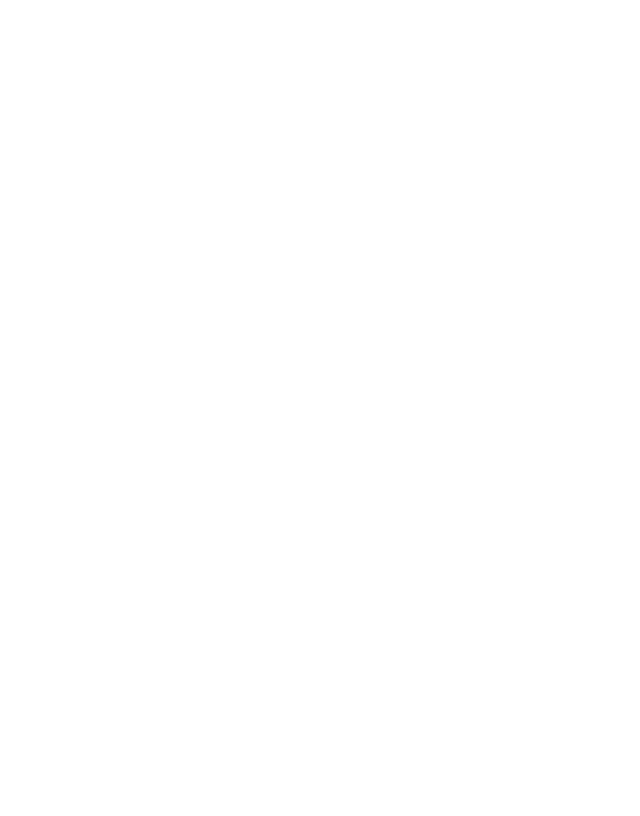
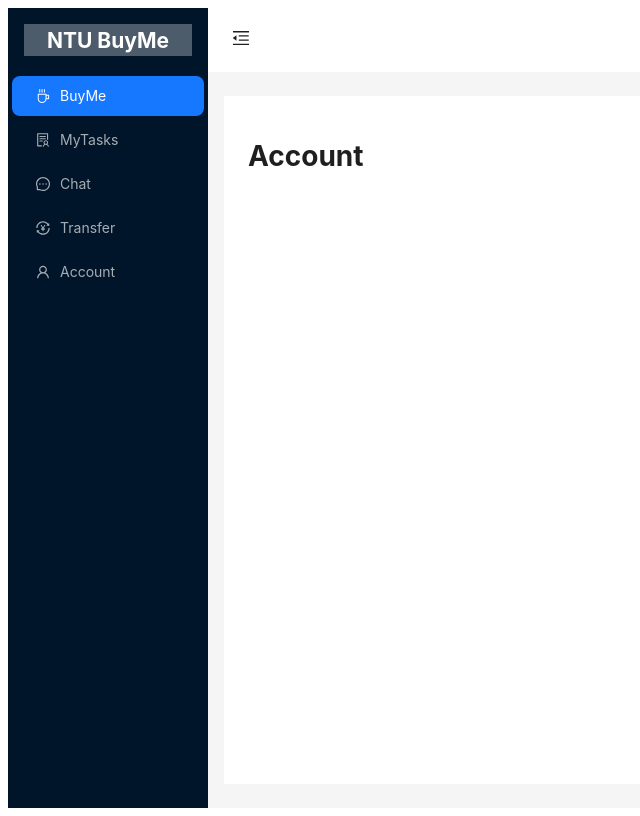
Before and after one commit to tsailawrence/NTUBuyME, a React (Create React App) app in the folder frontend/: page /account in a window 1280 px wide. Before the commit this address had no page. Shown: the whole page, without its empty margins (0-640 px from the left). Built offline with nearby package versions, Linux system fonts and the light colour scheme.

Commit message:
update react router

```diff
--- a/frontend/src/App.js
+++ b/frontend/src/App.js
@@ -5,25 +5,34 @@ import Login from './pages/Login';
 import MainPage from './pages/MainPage';
 import Register from './pages/Register'
 import { BrowserRouter as Router, Route, Routes, Navigate } from 'react-router-dom';
+import MyTasks from './pages/MyTasks';
+import NavBar from './pages/NavBar';
+import {
+  MenuFoldOutlined,
+  MenuUnfoldOutlined,
+  UserOutlined,
+  MessageOutlined,
+  TransactionOutlined,
+  CoffeeOutlined,
+  SolutionOutlined
+} from '@ant-design/icons';
+import { Layout, Menu } from 'antd';
+
+const { Header, Sider, Content } = Layout;
 
 
 function App() {
   const [login, setLogin] = useState(false);
-  // console.log(login)
+  const [collapsed, setCollapsed] = useState(false);
+  const [key, setKey] = useState(1);
 
   return (
-    <>
-      <Router>
-        <Routes>
-          {/* {login ? <MainPage /> : <Login setLogin={setLogin} />} */}
-          {/* <Route path="/" element={login ? <MainPage /> : <Navigate path="/login" />} /> */}
-          <Route path="/" element={<MainPage />} />
-          <Route path="/login" element={<Login login={login} setLogin={setLogin} />} />
-          <Route path="/register" element={<Register />} />
-        </Routes>
-      </Router>
-
-    </>
+    <Router>
+      <Layout>
+        <NavBar setKey={setKey} collapsed={collapsed} />
+        <MainPage collapsed={collapsed} setCollapsed={setCollapsed} />
+      </Layout>
+    </Router>
   )
 }
 
--- a/frontend/src/index.js
+++ b/frontend/src/index.js
@@ -1,5 +1,6 @@
 import React from 'react';
 import ReactDOM from 'react-dom/client';
+import { BrowserRouter } from 'react-router-dom';
 import App from './App';
 
 const root = ReactDOM.createRoot(document.getElementById('root'));
--- a/frontend/src/pages/MainPage.js
+++ b/frontend/src/pages/MainPage.js
@@ -9,81 +9,20 @@ import {
     SolutionOutlined
 } from '@ant-design/icons';
 import { Layout, Menu } from 'antd';
-
 import BuyMe from './BuyMe';
-import MyTasks from './MyTasks';
 import Chat from './Chat';
 import Transfer from './Transfer';
 import Account from './Account'
+import Login from './Login';
+import Register from './Register'
+import MyTasks from './MyTasks';
+import { BrowserRouter as Router, Route, Routes, Navigate } from 'react-router-dom';
 
 const { Header, Sider, Content } = Layout;
 
-function MainPage() {
-    const [collapsed, setCollapsed] = useState(false);
-    const [key, setKey] = useState(1);
-
-    function content() {
-        switch (key) {
-            case "2":
-                return <MyTasks></MyTasks>
-            case "3":
-                return <Chat></Chat>
-            case "4":
-                return <Transfer></Transfer>
-            case "5":
-                return <Account></Account>
-            default:
-                return <BuyMe></BuyMe>
-        }
-    }
+function MainPage({ collapsed, setCollapsed }) {
 
     return (
-        <Layout>
-            <Sider trigger={null} collapsible collapsed={collapsed} style={{
-                overflow: 'auto', height: '100vh', left: 0, top:
-                    0, bottom: 0,
-            }}>
-                <div className="logo" style={{
-                    color: "white", display: "flex", alignItems: "center",
-                    justifyContent: "Center"
-                }}>
-                    <h1>NTU BuyMe</h1>
-                </div>
-                <Menu theme="dark" mode="inline" defaultSelectedKeys={['1']} onClick={(e) => setKey(e.key)}
-                    items={[
-                        {
-                            key: '1',
-                            icon:
-                                <CoffeeOutlined />,
-                            label: 'BuyMe',
-                        },
-                        {
-                            key: '2',
-                            icon:
-                                <SolutionOutlined />,
-                            label: 'MyTasks',
-                        },
-                        {
-                            key: '3',
-                            icon:
-                                <MessageOutlined />,
-                            label: 'Chat',
-                        },
-                        {
-                            key: '4',
-                            icon:
-                                <TransactionOutlined />,
-                            label: 'Transfer',
-                        },
-                        {
-                            key: '5',
-                            icon:
-                                <UserOutlined />,
-                            label: 'Account',
-                        },
-                    ]}
-                />
-            </Sider>
         <Layout className="site-layout">
             <Header className="site-layout-background" style={{ padding: 0 }}>
                 {React.createElement(collapsed ? MenuUnfoldOutlined : MenuFoldOutlined, {
@@ -92,9 +31,19 @@ function MainPage() {
                 })}
             </Header>
             <Content className="site-layout-background" style={{ margin: '24px 16px', padding: 24, minHeight: 280, }}>
-                    {content()}
+                <Routes>
+                    {/* {content()} */}
+                    {/* {login ? <MainPage /> : <Login setLogin={setLogin} />} */}
+                    {/* <Route path="/" element={login ? <MainPage /> : <Navigate path="/login" />} /> */}
+                    <Route path="/" element={<BuyMe />} />
+                    {/* <Route path="/login" element={<Login />} /> */}
+                    {/* <Route path="/register" element={<Register />} /> */}
+                    <Route path="/mytasks" element={<MyTasks />} />
+                    <Route path="/chat" element={<Chat />} />
+                    <Route path="/transfer" element={<Transfer />} />
+                    <Route path="/account" element={<Account />} />
+                </Routes>
             </Content>
-            </Layout>
         </Layout>
     );
 
--- a/frontend/src/pages/MyTasks.js
+++ b/frontend/src/pages/MyTasks.js
@@ -1,6 +1,7 @@
 import React, { useState } from 'react';
 import { LikeOutlined, MessageOutlined, StarOutlined } from '@ant-design/icons';
-import { Avatar, List, Space } from 'antd';
+import { Avatar, List, Space, Layout } from 'antd';
+import NavBar from './NavBar';
 
 const data = Array.from({ length: 23 }).map((_, i) => ({
     href: 'https://ant.design',
@@ -19,10 +20,13 @@ const IconText = ({ icon, text }: { icon: React.FC; text: string }) => (
 );
 
 
-function MyTasks() {
+const { Header, Sider, Content } = Layout;
+
+function MyTasks({ key, setKey, collapsed, setCollapsed }) {
 
     return (
-        <><h1>MyTasks</h1>
+        <>
+            <h1>MyTasks</h1>
             <List
                 itemLayout="vertical"
                 size="large"
--- /dev/null
+++ b/frontend/src/pages/NavBar.js
@@ -0,0 +1,101 @@
+import React, { useState } from 'react';
+import {
+    MenuFoldOutlined,
+    MenuUnfoldOutlined,
+    UserOutlined,
+    MessageOutlined,
+    TransactionOutlined,
+    CoffeeOutlined,
+    SolutionOutlined
+} from '@ant-design/icons';
+import { Layout, Menu } from 'antd';
+import { useNavigate } from 'react-router-dom'
+
+const { Sider } = Layout;
+
+function NavBar({ setKey, collapsed }) {
+
+    const navigate = useNavigate();
+    function navigatePage(key) {
+        setKey(key);
+        switch (key) {
+            case "2":
+                navigate('/mytasks');
+                break;
+            case "3":
+                navigate('/chat');
+                break;
+            case "4":
+                navigate('/transfer');
+                break;
+            case "5":
+                navigate('/account');
+                break;
+            default:
+                navigate('/')
+        }
+    }
+
+    return (
+        <>
+            <Sider trigger={null} collapsible collapsed={collapsed} style={{
+                overflow: 'auto', height: '100vh', left: 0, top:
+                    0, bottom: 0,
+            }}>
+                <div className="logo" style={{
+                    color: "white", display: "flex", alignItems: "center",
+                    justifyContent: "Center"
+                }}>
+                    <h1>NTU BuyMe</h1>
+                </div>
+                <Menu theme="dark" mode="inline" defaultSelectedKeys={['1']} onClick={(e) => navigatePage(e.key)}
+                    items={[
+                        {
+                            key: '1',
+                            icon:
+                                <CoffeeOutlined />,
+                            label: 'BuyMe',
+                        },
+                        {
+                            key: '2',
+                            icon:
+                                <SolutionOutlined />,
+                            label: 'MyTasks',
+                        },
+                        {
+                            key: '3',
+                            icon:
+                                <MessageOutlined />,
+                            label: 'Chat',
+                        },
+                        {
+                            key: '4',
+                            icon:
+                                <TransactionOutlined />,
+                            label: 'Transfer',
+                        },
+                        {
+                            key: '5',
+                            icon:
+                                <UserOutlined />,
+                            label: 'Account',
+                        },
+                    ]}
+                />
+            </Sider>
+            {/* <Layout className="site-layout">
+                <Header className="site-layout-background" style={{ padding: 0 }}>
+                    {React.createElement(collapsed ? MenuUnfoldOutlined : MenuFoldOutlined, {
+                        className: 'trigger',
+                        onClick: () => setCollapsed(!collapsed),
+                    })}
+                </Header>
+                <Content className="site-layout-background" style={{ margin: '24px 16px', padding: 24, minHeight: 280, }}>
+                </Content>
+            </Layout> */}
+        </>
+    );
+
+}
+
+export default NavBar;
```
Lines whose indentation alone changed are shown as unchanged.
